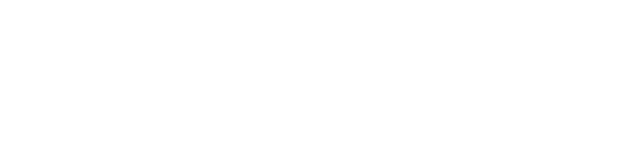
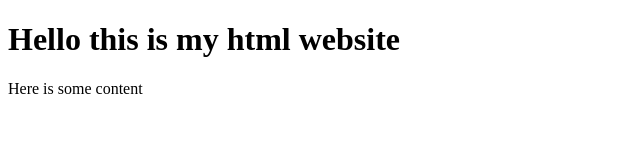
Before and after one commit to EthanCratchley/test-repo, a plain HTML site: page index.html in a window 1280 px wide. Shown: the whole page, without its empty margins (0-640 px from the left). Drawn offline with Linux system fonts and the light colour scheme.

Commit message:
Added content

```diff
--- a/index.html
+++ b/index.html
@@ -6,6 +6,7 @@
     <title>Document</title>
 </head>
 <body>
-
+    <h1>Hello this is my html website</h1>
+    <p>Here is some content</p>
 </body>
 </html>
```
